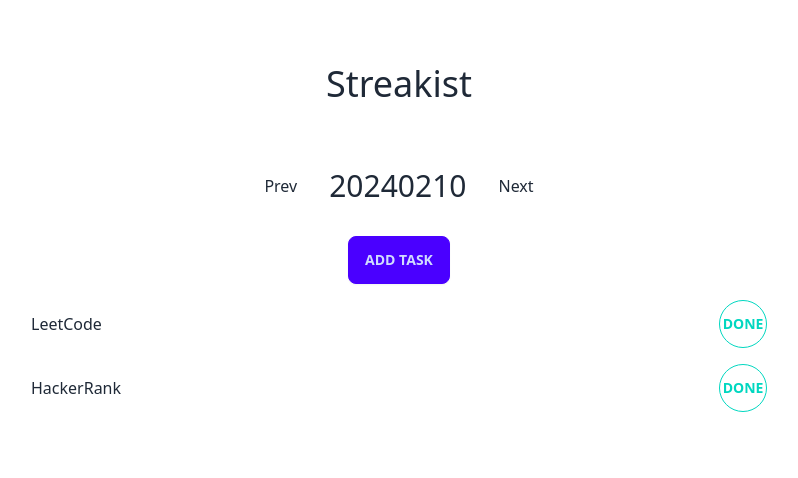
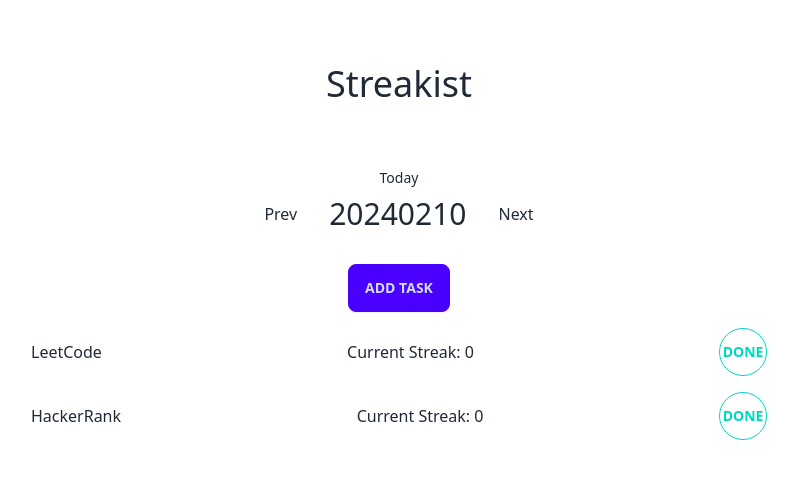
Before and after one commit to hosikiti/streakist, a React (Create React App) app: page / in a window 1280 px wide. Shown: the top 478 px of the page, without its empty margins (241-1039 px from the left). Built offline with nearby package versions, Linux system fonts and the light colour scheme.

Commit message:
Add streak calculation logic

```diff
--- a/src/features/tasks/components/current-date-select.component.tsx
+++ b/src/features/tasks/components/current-date-select.component.tsx
@@ -16,7 +16,7 @@ export default function CurrentDateSelect() {
     };
 
     return (
-        <div className="py-8 flex flex-row gap-8 justify-center">
+        <div className="flex flex-row gap-8 justify-center">
             <button onClick={setPreviousDate}>Prev</button>
             <span className="text-3xl">{currentDate}</span>
             <button onClick={setNextDate}>Next</button>
--- /dev/null
+++ b/src/features/tasks/components/task-item.component.tsx
@@ -0,0 +1,37 @@
+import { Task } from '../task.types';
+
+type TaskItemProps = {
+    task: Task;
+    isDone: boolean;
+    onClick: () => void;
+    streak: number;
+};
+
+export default function TaskItem({
+    task,
+    isDone,
+    onClick,
+    streak,
+}: TaskItemProps) {
+    return (
+        <div className="w-full flex flex-row items-center justify-between">
+            <div className="flex flex-col">
+                <span>{task.title}</span>
+                <span className="text-sm text-slate-500">
+                    {task.completeHistory.join(',')}
+                </span>
+            </div>
+            <div>
+                <span>Current Streak: {streak}</span>
+            </div>
+            <button
+                className={`btn btn-circle btn-accent ${
+                    isDone ? 'btn-active' : 'btn-outline'
+                }`}
+                onClick={onClick}
+            >
+                DONE
+            </button>
+        </div>
+    );
+}
--- a/src/features/tasks/components/task-list.component.tsx
+++ b/src/features/tasks/components/task-list.component.tsx
@@ -1,33 +1,23 @@
 import { useTaskContext } from '../task.context';
+import TaskItem from './task-item.component';
 
 export default function TaskList() {
-    const { tasks, toggleDone, currentDate } = useTaskContext();
+    const { tasks, currentDate, getStreak, toggleDone } = useTaskContext();
 
     return (
         <div className="p-4 w-full md:w-[60%] flex flex-col items-start gap-4">
             {tasks.map((task) => {
                 const isDone = task.completeHistory.includes(currentDate);
+                const streak = getStreak(task, currentDate);
 
                 return (
-                    <div
+                    <TaskItem
                         key={task.id}
-                        className="w-full flex flex-row items-center justify-between"
-                    >
-                        <div className="flex flex-col">
-                            <span>{task.title}</span>
-                            <span className="text-sm text-slate-500">
-                                {task.completeHistory.join(',')}
-                            </span>
-                        </div>
-                        <button
-                            className={`btn btn-circle btn-accent ${
-                                isDone ? 'btn-active' : 'btn-outline'
-                            }`}
-                            onClick={() => toggleDone(task.id)}
-                        >
-                            DONE
-                        </button>
-                    </div>
+                        task={task}
+                        isDone={isDone}
+                        streak={streak}
+                        onClick={() => toggleDone(task.id)}
+                    />
                 );
             })}
         </div>
--- a/src/features/tasks/task.context.tsx
+++ b/src/features/tasks/task.context.tsx
@@ -2,6 +2,7 @@ import React, { useState } from 'react';
 import { createContext, useContext } from 'react';
 import { Task, TrackingType } from './task.types';
 import { Days, formatDate, getCurrentDate } from '../../utils/date';
+import { getDailyStreak, getWeeklyStreak } from '../../utils/streak';
 
 export interface TaskStore {
     currentDate: string;
@@ -9,6 +10,7 @@ export interface TaskStore {
     addTask: (task: Task) => void;
     toggleDone: (taskId: string) => void;
     setCurrentDate: (date: Date) => void;
+    getStreak: (task: Task, currentDate: string) => number;
 }
 
 export const TaskContext = createContext<TaskStore | undefined>(undefined);
@@ -92,6 +94,29 @@ export const TaskContextProvider = ({ children }: TaskContextProviderProps) => {
                 currentDate: formatDate(date),
             }));
         },
+        getStreak: (task: Task, currentDate: string) => {
+            const history = task.completeHistory;
+            if (
+                history.length === 0 ||
+                !task.trackingOptions.dailyTrackingDays ||
+                !task.trackingOptions.weeklyTrackingFrequency
+            )
+                return 0;
+
+            if (task.trackingType === TrackingType.Daily) {
+                return getDailyStreak(
+                    history,
+                    currentDate,
+                    task.trackingOptions.dailyTrackingDays
+                );
+            } else {
+                return getWeeklyStreak(
+                    history,
+                    currentDate,
+                    task.trackingOptions.weeklyTrackingFrequency
+                );
+            }
+        },
     };
 
     const [taskStore, setTaskStore] = useState<TaskStore>(defaultTaskStore);
--- a/src/features/tasks/task.types.ts
+++ b/src/features/tasks/task.types.ts
@@ -1,10 +1,12 @@
+import { Days } from '../../utils/date';
+
 export enum TrackingType {
     Daily = 'daily',
     Weekly = 'weekly',
 }
 
 export interface TrackingOptions {
-    dailyTrackingDays?: number[]; // Days to track. For example, [1, 3, 5] means Monday, Wednesday, and Friday
+    dailyTrackingDays?: Days[]; // Days to track. For example, [1, 3, 5] means Monday, Wednesday, and Friday
     weeklyTrackingFrequency?: number; // Frequency of tracking in a week. For example, 2 means two times a week
 }
 
--- a/src/pages/index.tsx
+++ b/src/pages/index.tsx
@@ -6,7 +6,10 @@ export default function IndexPage() {
     return (
         <div className="py-8 w-full flex flex-col items-center">
             <div className="text-4xl py-8">Streakist</div>
-            <CurrentDateSelect />
+            <div className="flex flex-col py-8 items-center">
+                <span className="text-sm pb-2">Today</span>
+                <CurrentDateSelect />
+            </div>
             <AddTaskButton />
             <TaskList />
         </div>
--- /dev/null
+++ b/src/utils/streak.ts
@@ -0,0 +1,99 @@
+import { Days, formatDate, parseDate } from './date';
+import * as datefns from 'date-fns';
+
+// It can be useful to customize the start of the week as a preference
+const WEEK_START_DAY = Days.Monday;
+
+export const getDailyStreak = (
+    history: string[],
+    currentDate: string,
+    dailyTrackingDays: Days[]
+) => {
+    if (history.length === 0) return 0;
+
+    const firstDate = parseDate(history[0]);
+    let dt = datefns.subDays(parseDate(currentDate), 1); // Start from yesterday
+
+    // use a set for faster lookup
+    const historySet = new Set(history);
+    let streak = 0;
+
+    while (datefns.isAfter(dt, firstDate) || datefns.isSameDay(dt, firstDate)) {
+        const day = datefns.getDay(dt);
+        // use linear search here because the array is small (7 elements at most)
+        if (!dailyTrackingDays.includes(day)) {
+            dt = datefns.subDays(dt, 1);
+            continue;
+        }
+
+        if (!historySet.has(formatDate(dt))) {
+            break;
+        } else {
+            streak++;
+        }
+        dt = datefns.subDays(dt, 1);
+    }
+
+    // if task is done today, add 1 to the streak
+    const currentDay = datefns.getDay(parseDate(currentDate));
+    if (dailyTrackingDays.includes(currentDay) && historySet.has(currentDate)) {
+        streak++;
+    }
+
+    return streak;
+};
+
+export const getWeeklyStreak = (
+    history: string[],
+    currentDate: string,
+    frequency: number
+): number => {
+    if (history.length === 0) {
+        return 0;
+    }
+
+    // count the streak from the last week
+    const firstDate = parseDate(history[0]);
+    let weekStartDay = datefns.startOfWeek(parseDate(currentDate), {
+        weekStartsOn: WEEK_START_DAY,
+    });
+    let dt = datefns.subDays(weekStartDay, 1); // Start from last week end
+    const historySet = new Set(history);
+    let streak = 0;
+
+    let currentWeekStreak = 0;
+    while (datefns.isAfter(dt, firstDate) || datefns.isSameDay(dt, firstDate)) {
+        const day = datefns.getDay(dt);
+        currentWeekStreak += historySet.has(formatDate(dt)) ? 1 : 0;
+        if (day === WEEK_START_DAY) {
+            if (currentWeekStreak >= frequency) {
+                streak += currentWeekStreak;
+                currentWeekStreak = 0;
+            } else {
+                break;
+            }
+        }
+        dt = datefns.subDays(dt, 1);
+    }
+    if (currentWeekStreak >= frequency) {
+        streak += currentWeekStreak;
+    }
+
+    // count the streak for the current week
+    dt = weekStartDay;
+    currentWeekStreak = 0;
+    while (
+        datefns.isBefore(dt, parseDate(currentDate)) ||
+        datefns.isSameDay(dt, parseDate(currentDate))
+    ) {
+        currentWeekStreak += historySet.has(formatDate(dt)) ? 1 : 0;
+        dt = datefns.addDays(dt, 1);
+    }
+
+    // if current week streak is greater than or equal to the frequency, add it to the streak
+    if (currentWeekStreak >= frequency) {
+        streak += currentWeekStreak;
+    }
+
+    return streak;
+};
```
Also changed, not shown: src/features/tasks/components/task-form.component.tsx (+42 -3 lines), 2 other files (tests, documents, lock files or other folders).
